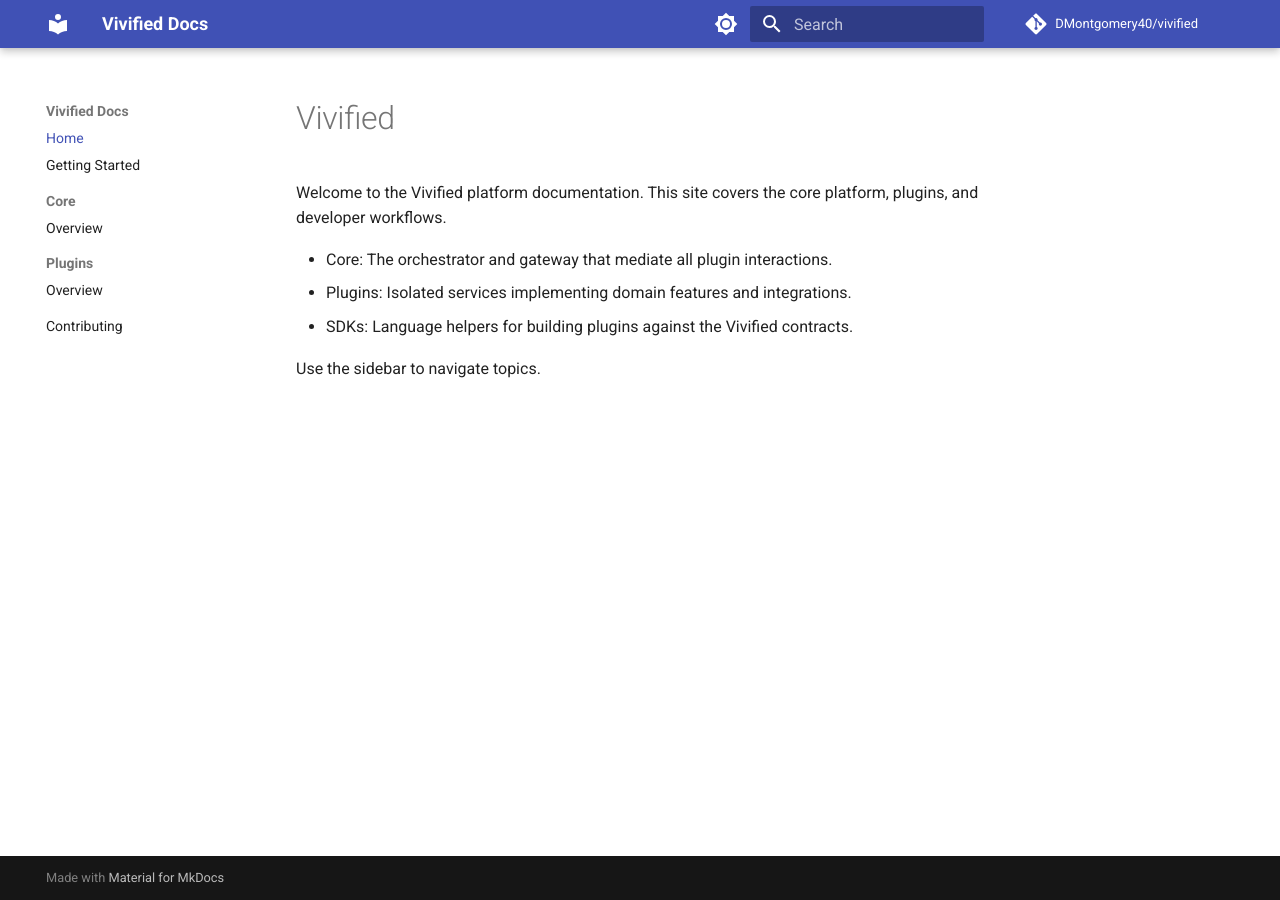
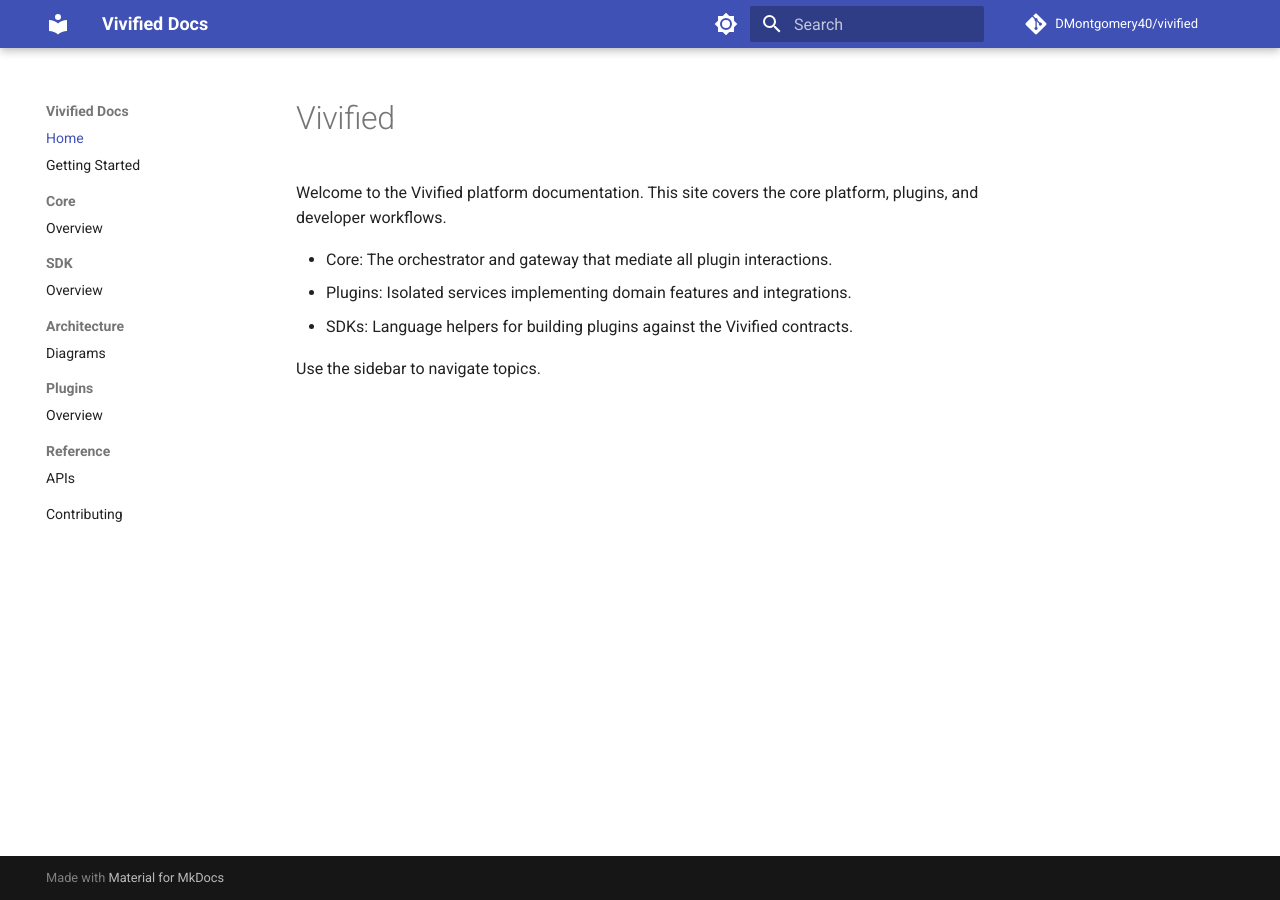
Before and after one commit to DMontgomery40/vivified, an MkDocs documentation site: the page built from docs/index.md, in a window 1280 px wide. Built offline with MkDocs 1.6.1 and Material for MkDocs 9.7.7, drawn with Linux system fonts in a browser that asks for light colours; comment, search, counter and statistics services are not loaded; the version menu is left out.

```diff
--- a/mkdocs.yml
+++ b/mkdocs.yml
@@ -26,19 +26,56 @@ theme:
   features:
     - navigation.instant
     - navigation.sections
+    - navigation.top
     - content.code.copy
+    - content.code.annotate
+    - content.tabs.link
 
 plugins:
   - search
   - mike
+
+markdown_extensions:
+  - admonition
+  - attr_list
+  - def_list
+  - footnotes
+  - md_in_html
+  - pymdownx.details
+  - pymdownx.superfences
+  - pymdownx.tabbed:
+      alternate_style: true
+  - pymdownx.highlight:
+      anchor_linenums: true
+      line_spans: __span
+      pygments_lang_class: true
+  - pymdownx.inlinehilite
+  - pymdownx.snippets
+  - pymdownx.tilde
+  - pymdownx.caret
+  - pymdownx.mark
+  - pymdownx.emoji:
+      emoji_index: !!python/name:material.extensions.emoji.twemoji
+      emoji_generator: !!python/name:material.extensions.emoji.to_svg
+  - pymdownx.superfences:
+      custom_fences:
+        - name: mermaid
+          class: mermaid
+          format: !!python/name:pymdownx.superfences.fence_code_format
 
 nav:
   - Home: index.md
   - Getting Started: getting-started.md
   - Core:
       - Overview: core/overview.md
+  - SDK:
+      - Overview: sdk/overview.md
+  - Architecture:
+      - Diagrams: architecture/diagrams.md
   - Plugins:
       - Overview: plugins/overview.md
+  - Reference:
+      - APIs: reference/apis.md
   - Contributing: contributing.md
 
 extra:
```
Also changed, not shown: 2 other files.
